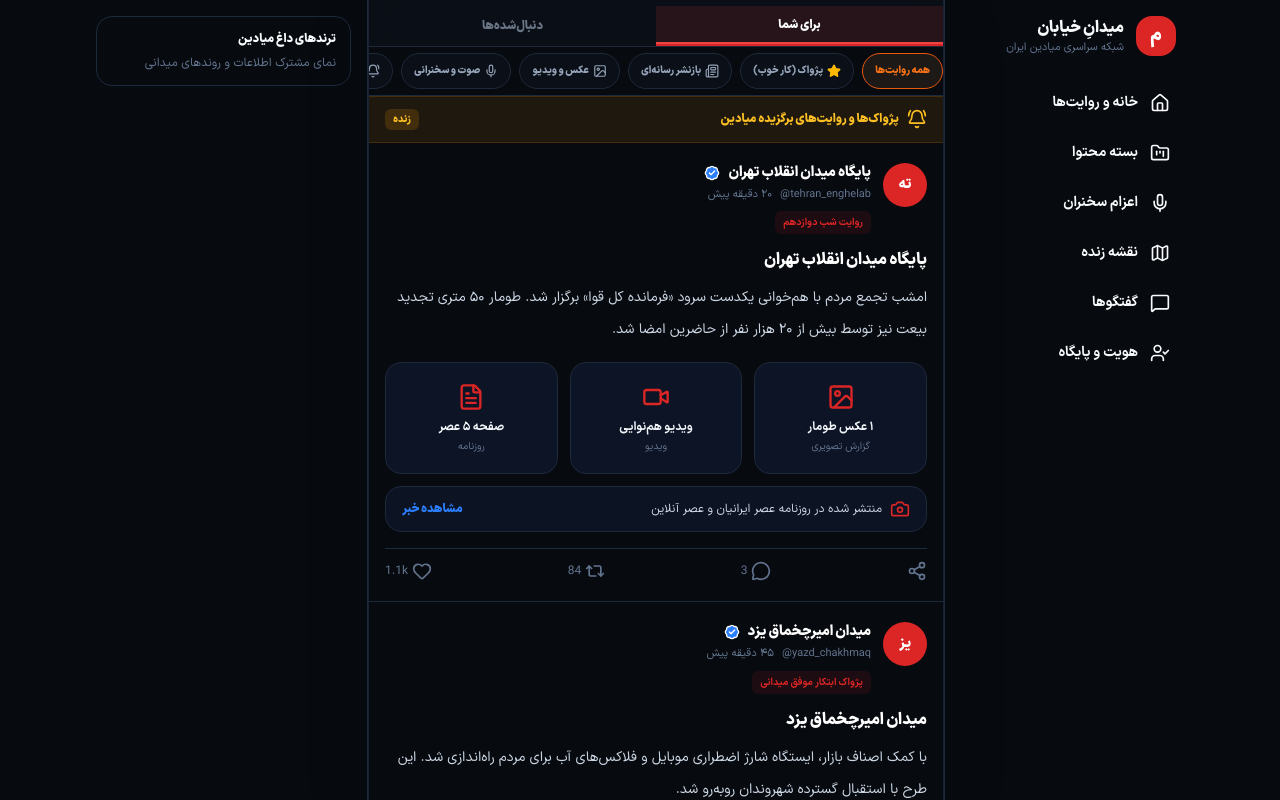
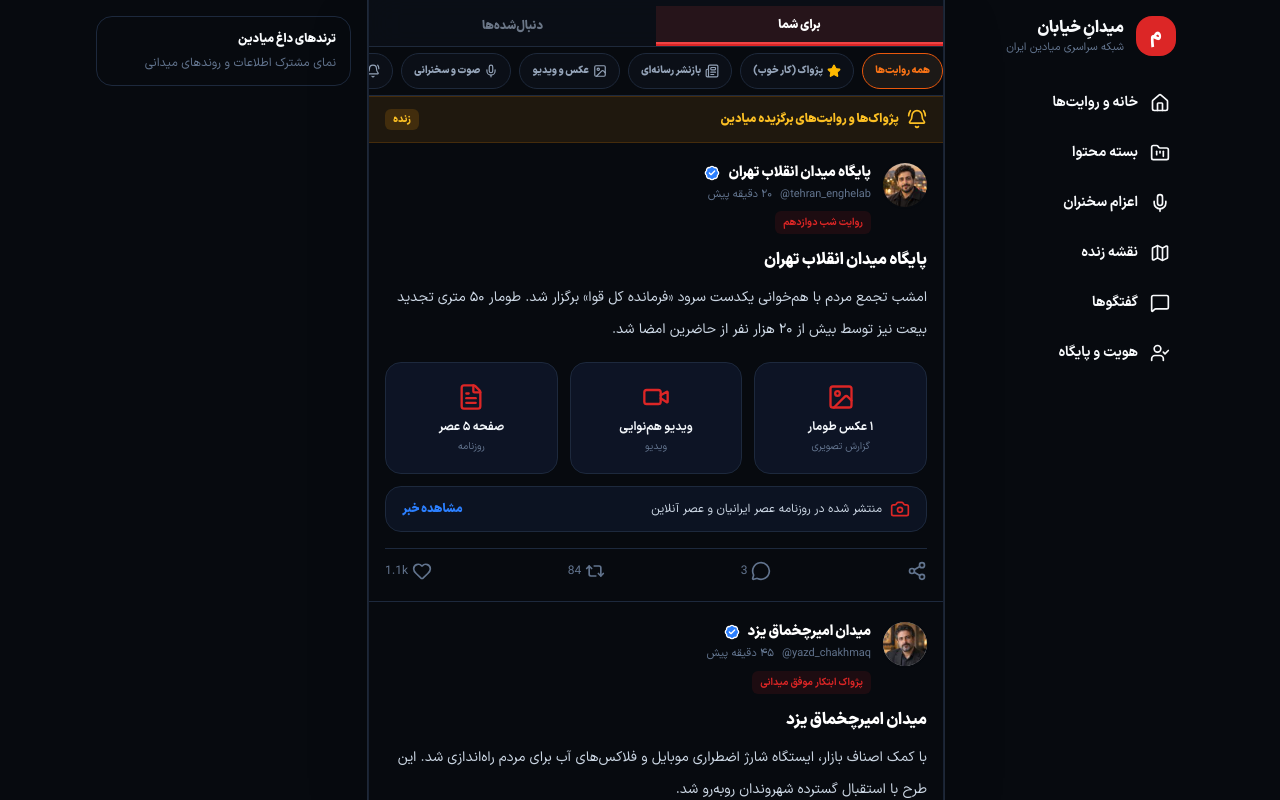
Before and after one commit to mohammad-mohammad-soltani/meydan, a Next.js app: page /home in a window 1280 px wide. Built offline with nearby package versions, Linux system fonts and the light colour scheme.

Commit message:
feat(media): use generated imagery in app views

```diff
--- a/features/feed/components/PostCard.tsx
+++ b/features/feed/components/PostCard.tsx
@@ -1,3 +1,4 @@
+import { generatedMedia } from "@/components/shared/generated-media";
 import Link from "next/link";
 import { BadgeCheck, BellRing, Bolt, Camera, FileText, Image as ImageIcon, Mic, Video } from "lucide-react";
 import { PostActions } from "./PostActions";
@@ -32,7 +33,7 @@ export function PostCard({ post, liked, reposted, joined, onLike, onRepost, onSh
   return (
     <article className="feed-item px-3 py-4 sm:px-4 sm:py-5">
       <div className="flex items-start gap-3">
-        <div className="grid h-11 w-11 shrink-0 place-items-center rounded-full bg-brand-red text-sm font-black text-white">{post.city.slice(0, 2)}</div>
+        <img src={post.city === "یزد" ? generatedMedia.avatarSpeaker : generatedMedia.avatarCoordinator} alt="" className="h-11 w-11 shrink-0 rounded-full object-cover ring-2 ring-white dark:ring-[#070a0f]" />
         <div className="min-w-0 flex-1">
           <div className="flex flex-wrap items-center gap-x-2 gap-y-1">
             <Link href="/profile" className="text-sm font-black text-slate-950 transition hover:text-brand-red dark:text-white">{post.squareName}</Link>
```
